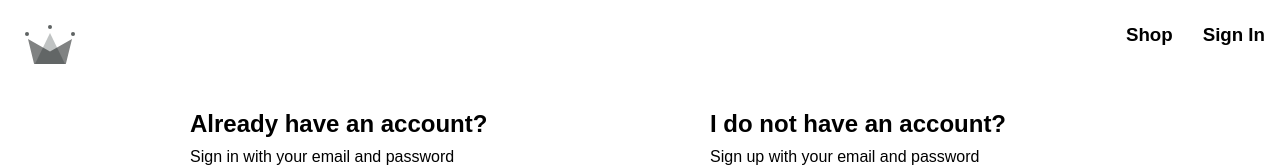
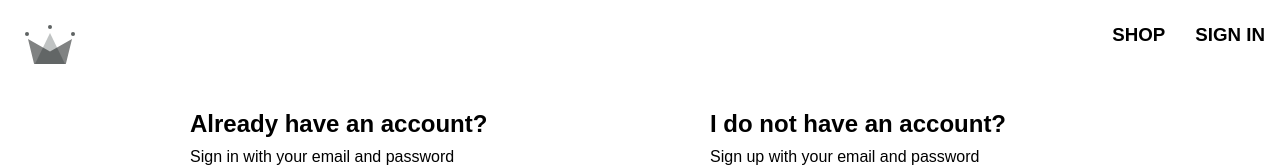
Before and after one commit to phongmv/clothing_store_fullstack, a React (Create React App) app: page /auth in a window 1280 px wide. Shown: the top 167 px of the page. Built offline with nearby package versions, Linux system fonts and the light colour scheme; a web font is replaced by a local one.

Commit message:
feat: created sign out flow

```diff
--- a/src/components/sign-in-form/sign-in-form.component.jsx
+++ b/src/components/sign-in-form/sign-in-form.component.jsx
@@ -1,11 +1,14 @@
+import './sign-in-form.style.scss'
 import {useState} from "react";
 import FormInput from "../form-input/form-input.component";
-import './sign-in-form.style.scss'
 import Button from "../button/button.component";
 import {
     createUserDocumentFromAuth, signInUserWithEmailAndPassword,
     signInWithGooglePopup
 } from "../../utils/firebase/firebase.util";
+import {useContext} from "react";
+import {UserContext} from "../../context/user.context";
+
 const defaultFormField = {
     email: '',
     password: '',
@@ -14,6 +17,7 @@ const defaultFormField = {
 const SignInForm = () => {
     const [formField, setFormField] = useState(defaultFormField)
     const { email, password} = formField
+    const { setCurrentUser } = useContext(UserContext)
 
     const handleChange = (e) => {
         const {name, value} = e.target
@@ -27,20 +31,21 @@ const SignInForm = () => {
     const signInWithGoogle = async () => {
         const {user} = await signInWithGooglePopup()
         await createUserDocumentFromAuth(user)
+        setCurrentUser(user)
     }
 
     const handleSubmitForm = async (e) => {
         e.preventDefault()
         try {
-            const response  = await signInUserWithEmailAndPassword(email, password)
-            console.log(response)
+            const {user}  = await signInUserWithEmailAndPassword(email, password)
+            setCurrentUser(user)
             resetFormField()
         } catch (err) {
             switch(err.code) {
                 case 'auth/wrong-password':
                     alert('Incorrect password for email')
                     break
-                case 'auth/user-not-found':
+                case 'auth/invalid-credential':
                     alert('No user associated with this email')
                     break
                 default:
@@ -56,7 +61,6 @@ const SignInForm = () => {
         <form onSubmit={handleSubmitForm}>
             <FormInput
                 label="Email"
-                id="email"
                 type="email"
                 required
                 name="email"
@@ -64,7 +68,6 @@ const SignInForm = () => {
                 onChange={handleChange}/>
             <FormInput
                 label="Password"
-                id="password"
                 type="password"
                 name="password"
                 required
--- a/src/components/sign-up-form/sign-up-form.component.jsx
+++ b/src/components/sign-up-form/sign-up-form.component.jsx
@@ -3,6 +3,9 @@ import {createAuthUserWithEmailAndPassword, createUserDocumentFromAuth} from "..
 import FormInput from "../form-input/form-input.component";
 import './sign-up-form.style.scss'
 import Button from "../button/button.component";
+import {useContext} from "react";
+import {UserContext} from "../../context/user.context";
+
 const defaultFormField = {
     displayName: '',
     email: '',
@@ -13,11 +16,13 @@ const defaultFormField = {
 const SignUpForm = () => {
     const [formField, setFormField] = useState(defaultFormField)
     const {displayName, email, password, confirmPassword} = formField
+    const {setCurrentUser} = useContext(UserContext)
 
     const handleChange = (e) => {
         const {name, value} = e.target
         setFormField({...formField, [name]: value})
     }
+
 
     const resetFormField = () => {
         setFormField({...defaultFormField})
@@ -32,6 +37,7 @@ const SignUpForm = () => {
         try {
             const {user} = await createAuthUserWithEmailAndPassword(email, password)
             await createUserDocumentFromAuth(user, {displayName})
+            setCurrentUser(user)
             resetFormField()
         } catch (err) {
             if(err.code === 'auth/email-already-in-use') {
@@ -49,7 +55,6 @@ const SignUpForm = () => {
         <form onSubmit={handleSubmitForm}>
             <FormInput
                 label="Display name"
-                id="display-name"
                 type="text"
                 name="displayName"
                 required
@@ -57,7 +62,6 @@ const SignUpForm = () => {
                 onChange={handleChange}/>
             <FormInput
                 label="Email"
-                id="email"
                 type="email"
                 required
                 name="email"
@@ -65,7 +69,6 @@ const SignUpForm = () => {
                 onChange={handleChange}/>
             <FormInput
                 label="Password"
-                id="password"
                 type="password"
                 name="password"
                 required
@@ -73,7 +76,6 @@ const SignUpForm = () => {
                 onChange={handleChange}/>
             <FormInput
                 label="Confirm password"
-                id="confirm-password"
                 type="password"
                 name="confirmPassword"
                 required
--- /dev/null
+++ b/src/context/user.context.jsx
@@ -0,0 +1,13 @@
+import {createContext, useState} from 'react'
+
+export const UserContext = createContext({
+    currentUser: null,
+    setCurrentUser: () => null,
+})
+
+export const UserContextProvider = ({children}) => {
+    const [currentUser, setCurrentUser] = useState(null)
+    const value = {currentUser, setCurrentUser}
+
+    return <UserContext.Provider value={value}>{children}</UserContext.Provider>
+}
--- a/src/index.js
+++ b/src/index.js
@@ -4,10 +4,13 @@ import './index.scss';
 import App from './App';
 import reportWebVitals from './reportWebVitals';
 import {BrowserRouter} from "react-router-dom";
+import {UserContextProvider} from "./context/user.context";
 ReactDOM.render(
   <React.StrictMode>
    <BrowserRouter>
-       <App />
+       <UserContextProvider>
+           <App />
+       </UserContextProvider>
    </BrowserRouter>
   </React.StrictMode>,
   document.getElementById('root')
--- a/src/routes/authentication/authentication.component.jsx
+++ b/src/routes/authentication/authentication.component.jsx
@@ -1,18 +1,8 @@
-import {
-    signInWithGooglePopup,
-    createUserDocumentFromAuth,
-} from "../../utils/firebase/firebase.util";
 import SignUpForm from "../../components/sign-up-form/sign-up-form.component";
 import SignInForm from "../../components/sign-in-form/sign-in-form.component";
 import './authentication.style.scss'
 
 const Authentication = () => {
-    const logGoogleUser = async () => {
-        const {user} =  await signInWithGooglePopup()
-        // Create user into database with auth
-       const userDocRef  =  await createUserDocumentFromAuth(user)
-        console.log(userDocRef)
-    }
 
     return <div className="authentication-container">
         <SignInForm/>
--- a/src/routes/navigation/navigation.component.jsx
+++ b/src/routes/navigation/navigation.component.jsx
@@ -2,7 +2,17 @@ import {Link, Outlet} from "react-router-dom";
 import {Fragment} from "react";
 import {ReactComponent as CRLogo} from "../../assets/images/crown.svg";
 import './navigation.style.scss'
+import {useContext} from "react";
+import {UserContext} from "../../context/user.context";
+import {signOutUser} from "../../utils/firebase/firebase.util";
+
 const NavigationBar = () => {
+    const  {currentUser, setCurrentUser} = useContext(UserContext)
+
+    const handleSignOutUser =  async () => {
+       await signOutUser()
+       setCurrentUser(null)
+    }
     return <Fragment>
         <div className="navigation">
             <Link className="logo-container nav-link" to="/">
@@ -10,11 +20,11 @@ const NavigationBar = () => {
             </Link>
             <div className="nav-links-container">
                 <Link className="nav-link" to="/shop">
-                    <h3>Shop</h3>
+                    <h3>SHOP</h3>
                 </Link>
-                <Link className="nav-link" to="/auth">
-                    <h3>Sign In</h3>
-                </Link>
+                {currentUser ? <h3 className="nav-link" onClick={handleSignOutUser}>SIGN OUT</h3> : <Link className="nav-link" to="/auth">
+                    <h3>SIGN IN</h3>
+                </Link> }
             </div>
         </div>
         <Outlet/>
--- a/src/utils/firebase/firebase.util.js
+++ b/src/utils/firebase/firebase.util.js
@@ -1,6 +1,13 @@
 import {initializeApp} from 'firebase/app';
-import {GoogleAuthProvider, signInWithPopup, getAuth, createUserWithEmailAndPassword, signInWithEmailAndPassword} from 'firebase/auth';
-import {getFirestore, doc, getDoc, setDoc} from 'firebase/firestore';
+import {
+    createUserWithEmailAndPassword,
+    getAuth,
+    GoogleAuthProvider,
+    signInWithEmailAndPassword,
+    signInWithPopup,
+    signOut
+} from 'firebase/auth';
+import {doc, getDoc, getFirestore, setDoc} from 'firebase/firestore';
 
 // For Firebase JS SDK v7.20.0 and later, measurementId is optional
 const firebaseConfig = {
@@ -25,14 +32,14 @@ export const signInWithGooglePopup = () => signInWithPopup(auth, provider)
 
 export const db = getFirestore()
 export const createUserDocumentFromAuth = async (userAuth, additionalInformation = {}) => {
-    if(!userAuth) return
+    if (!userAuth) return
 
     const userDocRef = doc(db, 'users', userAuth.uid)
     const userSnapShot = await getDoc(userDocRef)
 
-    if(!userSnapShot.exists()) {
+    if (!userSnapShot.exists()) {
         const {displayName, email} = userAuth
-        const createdAt =  new Date()
+        const createdAt = new Date()
         try {
             await setDoc(userDocRef, {
                 displayName,
@@ -40,8 +47,7 @@ export const createUserDocumentFromAuth = async (userAuth, additionalInformation
                 createdAt,
                 ...additionalInformation
             })
-        }
-        catch (e) {
+        } catch (e) {
             console.log("Error creating the user", e.message)
         }
     }
@@ -50,13 +56,13 @@ export const createUserDocumentFromAuth = async (userAuth, additionalInformation
 }
 
 export const createAuthUserWithEmailAndPassword = async (email, password) => {
-   if(!email || !password) return
-
-   return  await  createUserWithEmailAndPassword(auth, email, password)
+    if (!email || !password) return
+    return await createUserWithEmailAndPassword(auth, email, password)
 }
 
 export const signInUserWithEmailAndPassword = async (email, password) => {
-    if(!email || !password) return
-
+    if (!email || !password) return
     return await signInWithEmailAndPassword(auth, email, password)
 }
+
+export const  signOutUser = async () => await signOut(auth)
```
